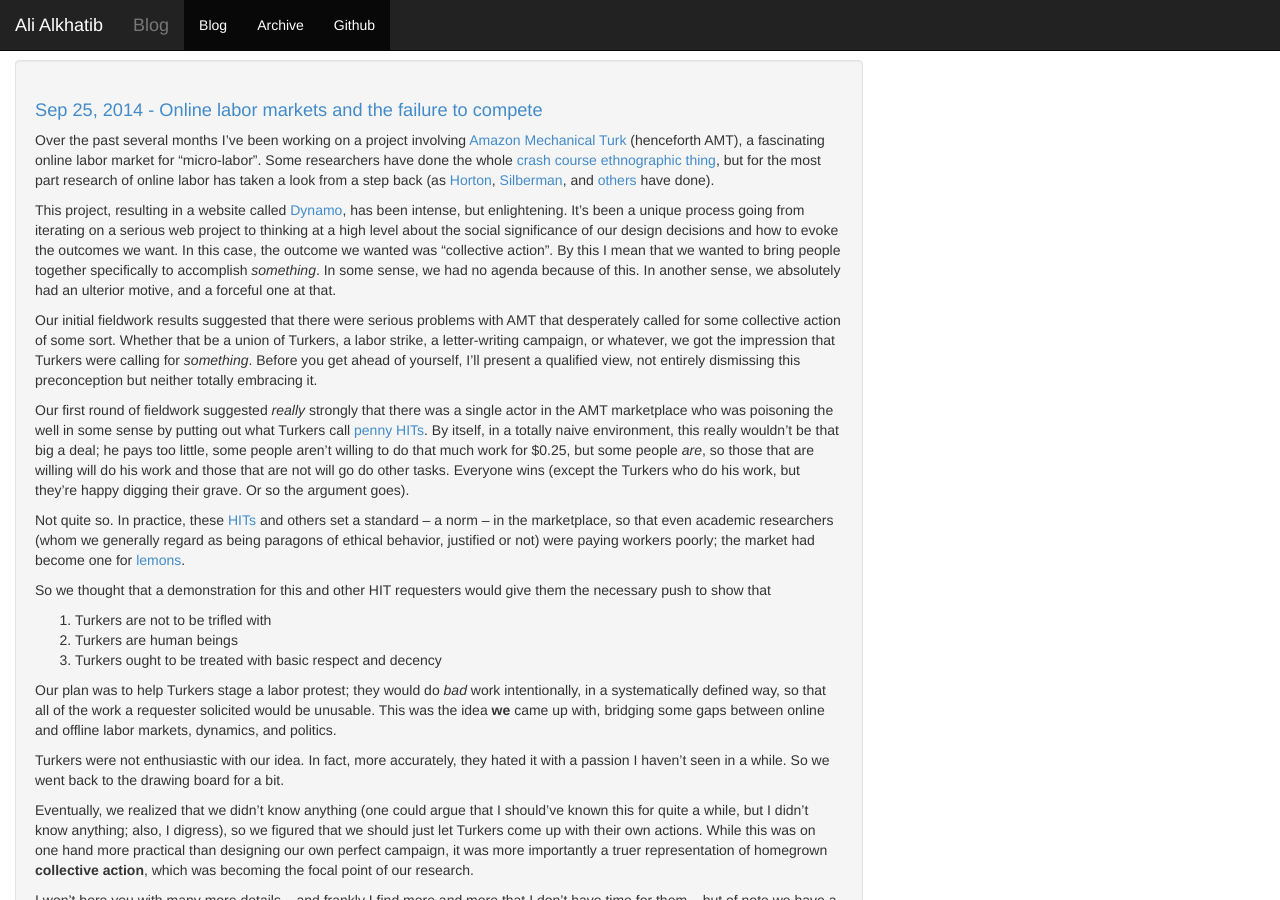
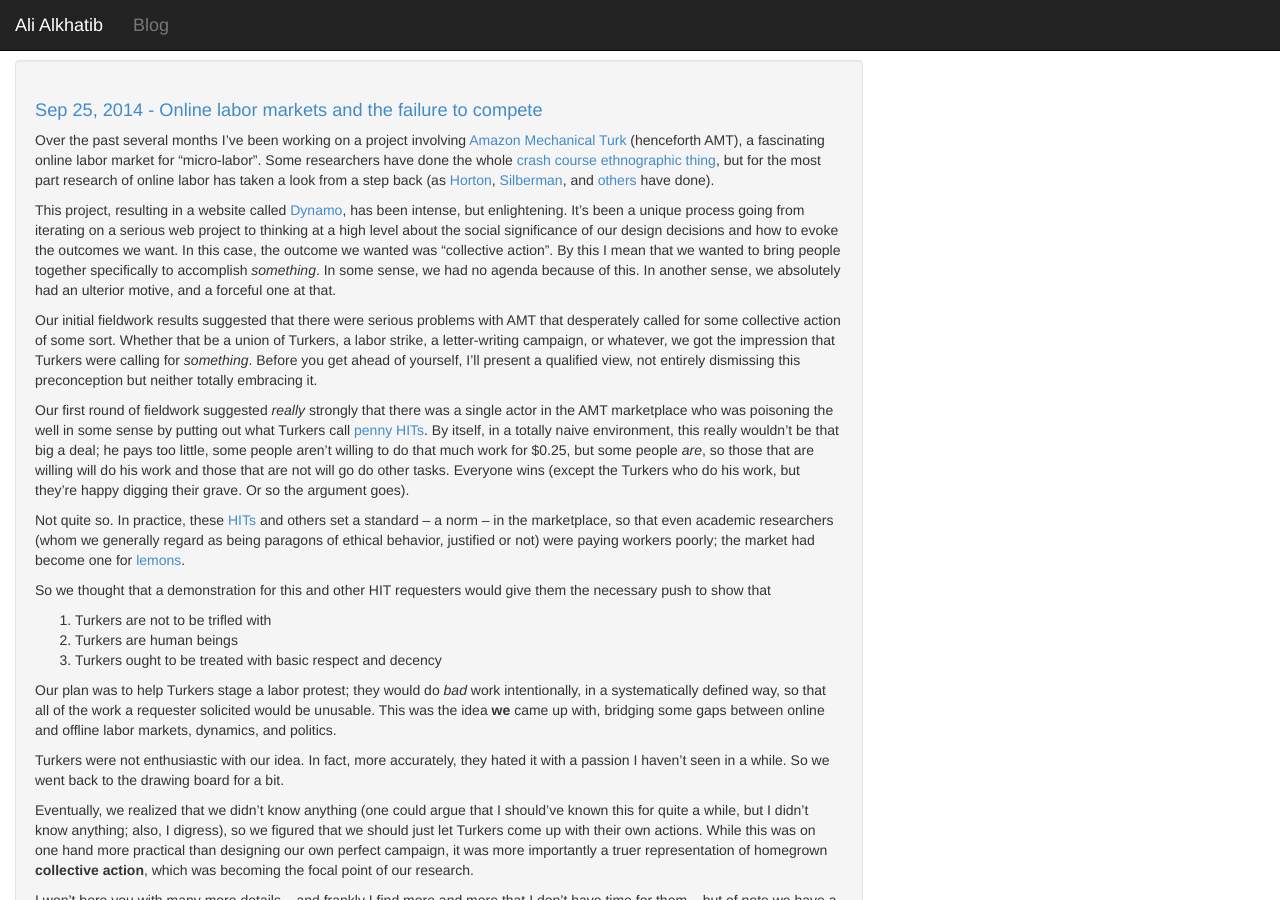
Before and after one commit to alialkhatib/alialkhatib.github.io, a Jekyll site: the page built from index.html, in a window 1280 px wide and 900 px high. Built offline with Jekyll 4.4.1, drawn with Linux system fonts in a browser that asks for light colours; Markdown is read by kramdown in place of the engine named in the settings; the list of posts is cut into pages by our own code.

Commit message:
removed some crap

```diff
--- a/_includes/header.html
+++ b/_includes/header.html
@@ -26,18 +26,18 @@
                 <a class="navbar-brand" href="//ali-alkhatib.com">{{ site.name }}</a>
                 <a class="navbar-brand" href="{{ site.baseurl }}/">Blog</a>
               </div>
-              <div class="collapse navbar-collapse" id="bs-example-navbar-collapse-1">
+              <!-- <div class="collapse navbar-collapse" id="bs-example-navbar-collapse-1">
                 <ul class="nav navbar-nav">
                     <li class="active"><a href="{{ site.baseurl }}/">Blog</a></li>
                     <li class="active visible-xs-block"><a href="{{ site.baseurl }}/links.html">Links</a></li>
                     <li class="active"><a href="{{ site.baseurl }}/archive.html">Archive</a></li>
                     <!-- <li class="active"><a href="{{ site.baseurl }}/about.html">About</a></li> -->
-                    <!-- <li class="active"><a href="{{ site.baseurl }}/feed.xml">RSS</a></li> -->
+                    <!-- <li class="active"><a href="{{ site.baseurl }}/feed.xml">RSS</a></li>
                     {% if site.github != '' %}
                       <li class="active"><a href="https://github.com/{{ site.github }}">Github</a></li>
                     {% endif %}
                 </ul>
-              </div>
+              </div> -->
         </div>
     </div>
 </div>
```
